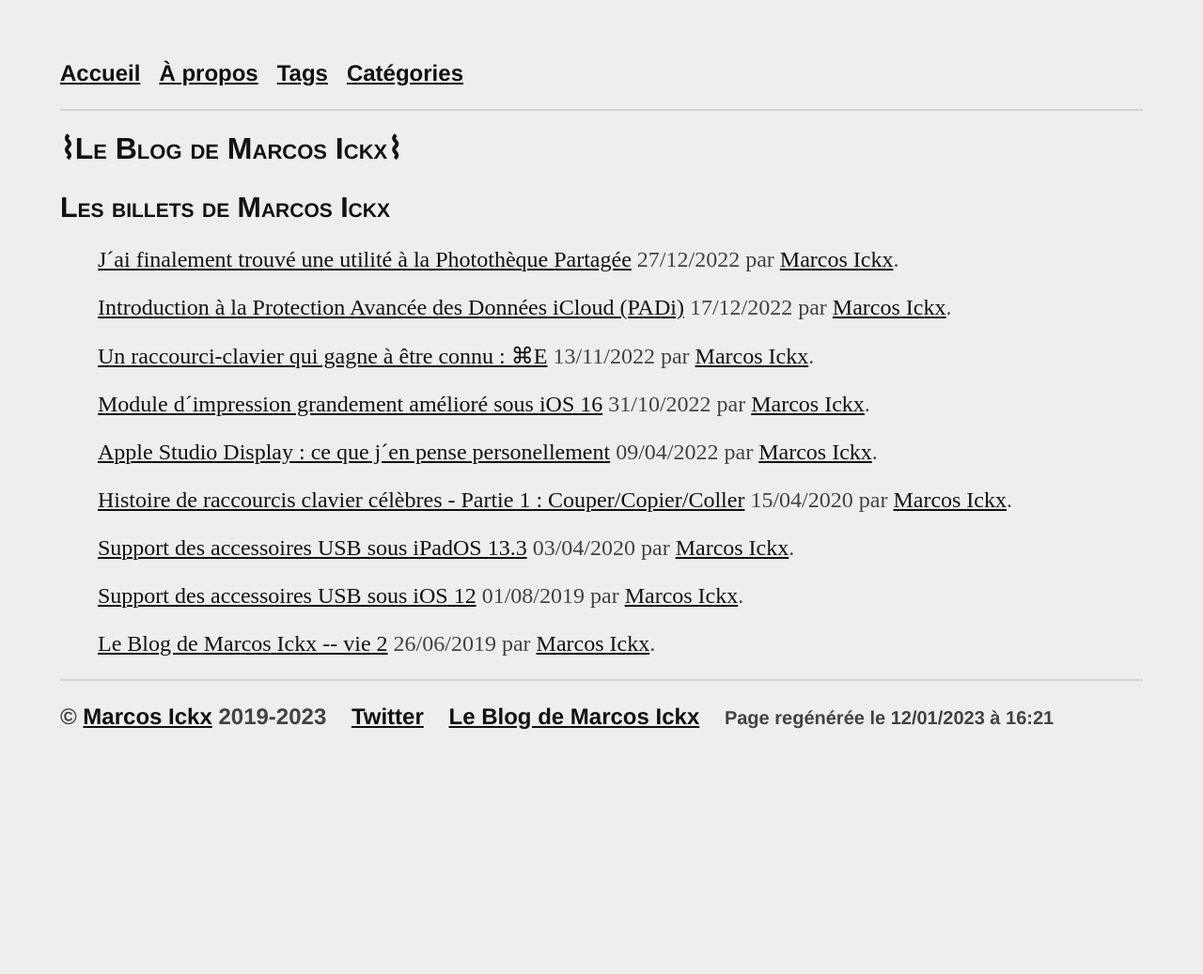
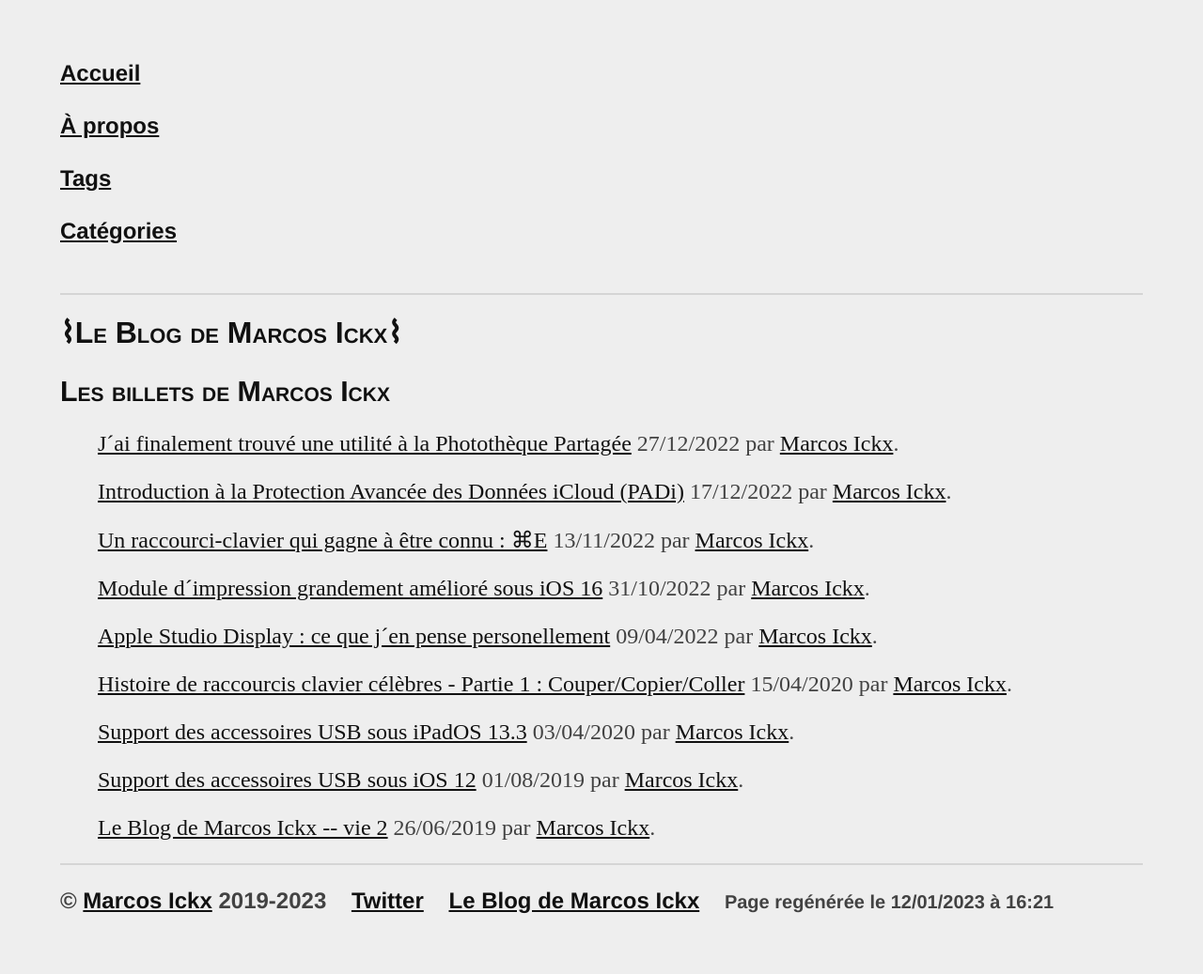
Before and after one commit to MarcosIckx/PreviewMarcosxNet, a Jekyll site: the page built from index.html, in a window 1280 px wide. Shown: the whole page at 94% size. Built offline with Jekyll 4.4.1, drawn with Linux system fonts in a browser that asks for light colours; the list of posts is cut into pages by our own code; before the commit the page ends 900 px from its top, so only the background shows below that.

Commit message:
Update main.css

```diff
--- a/css/main.css
+++ b/css/main.css
@@ -7,12 +7,14 @@
     --secondary-color: #222;
     --font-color: #424242;
     --bg-color: #eee;
+    --secondary-bg-color: #810ca8;
     --step-bgcolor: #4679bd;
     --heading-color: #292922;
     --border-color: #ddd;
     --border-color-hover: #00f;
     --bg-box-color: #cecece;
     --footer-color: #d5d5d5;
+
 }
 
 /* les couleurs définies pour mode sombre */
@@ -22,6 +24,7 @@
     --secondary-color: #818cab;
     --font-color: #e1e1ff;
     --bg-color: #161625;
+    --secondary-bg-color: #810ca8;
     --step-bgcolor: #0ff;
     --heading-color: #818cab;
     --border-color: #eee;
@@ -58,6 +61,21 @@
 nav ul li {
     display: inline;
     margin-right: 1.25rem;
+}
+
+nav ul li a {
+ display: block;
+}
+nav ul li a:hover:before{
+content: "[";
+}
+
+nav ul li a:hover:after{
+content: "]";
+}
+
+nav ul li a:hover{
+background-color: var(--secondary-bg-color);
 }
 
 footer {
```
